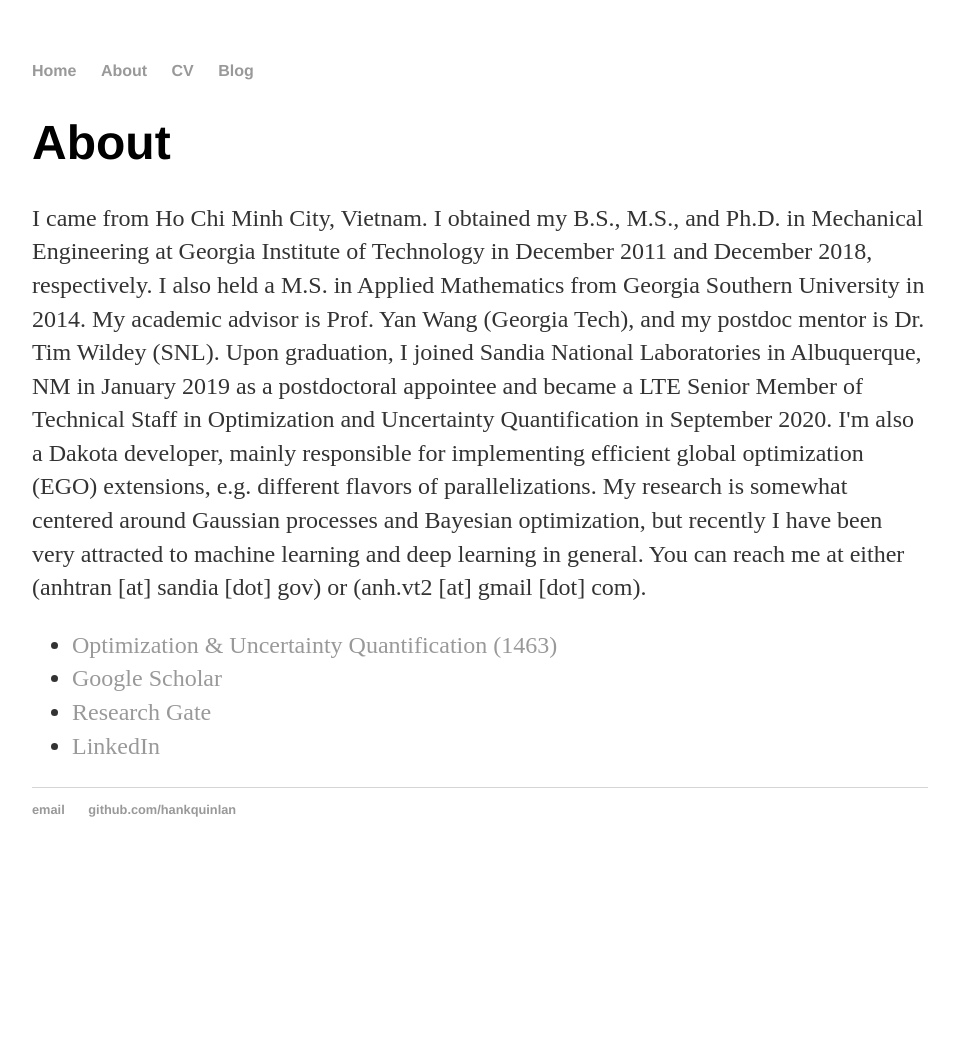
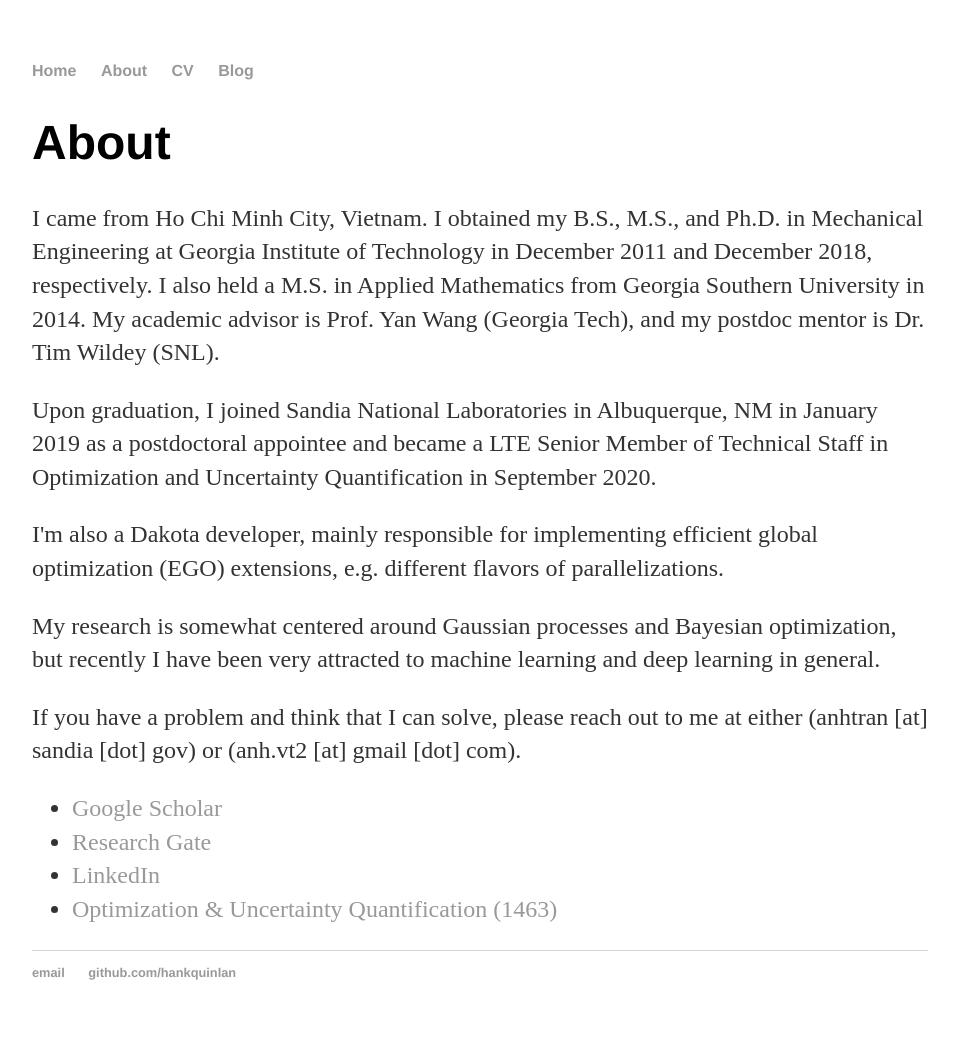
Before and after one commit to anhvt2/anhvt2.github.io, a Jekyll site: the page built from about/index.html, in a window 1280 px wide. Shown: the whole page, without its empty margins (160-1117 px from the left). Built offline with Jekyll 4.4.1, drawn with Linux system fonts in a browser that asks for light colours; before the commit the page ends 900 px from its top, so only the background shows below that.

Commit message:
update index.html

```diff
--- a/about/index.html
+++ b/about/index.html
@@ -5,20 +5,30 @@ title: About Anh Tran
 
 		<div class="about">
 			<h1>About</h1>
-			<p> I came from Ho Chi Minh City, Vietnam. I obtained my B.S., M.S., and Ph.D. in Mechanical Engineering at Georgia Institute of Technology in December 2011 and December 2018, respectively. I also held a M.S. in Applied Mathematics from Georgia Southern University in 2014. My academic advisor is Prof. Yan Wang (Georgia Tech), and my postdoc mentor is Dr. Tim Wildey (SNL). Upon graduation, I joined Sandia National Laboratories in Albuquerque, NM in January 2019 as a postdoctoral appointee and became a LTE Senior Member of Technical Staff in Optimization and Uncertainty Quantification in September 2020.
+			<p>
+				I came from Ho Chi Minh City, Vietnam. I obtained my B.S., M.S., and Ph.D. in Mechanical Engineering at Georgia Institute of Technology in December 2011 and December 2018, respectively. I also held a M.S. in Applied Mathematics from Georgia Southern University in 2014. My academic advisor is Prof. Yan Wang (Georgia Tech), and my postdoc mentor is Dr. Tim Wildey (SNL).
+			</p>
 
+			<p>
+				Upon graduation, I joined Sandia National Laboratories in Albuquerque, NM in January 2019 as a postdoctoral appointee and became a LTE Senior Member of Technical Staff in Optimization and Uncertainty Quantification in September 2020.
+			</p>
+
+			<p>
 			I'm also a Dakota developer, mainly responsible for implementing efficient global optimization (EGO) extensions, e.g. different flavors of parallelizations.
+			</p>
 
+			<p>
 			My research is somewhat centered around Gaussian processes and Bayesian optimization, but recently I have been very attracted to machine learning and deep learning in general.
+			</p>
 
-			You can reach me at either (anhtran [at] sandia [dot] gov) or (anh.vt2 [at] gmail [dot] com).
-
-		</p>
+			<p>
+			If you have a problem and think that I can solve, please reach out to me at either (anhtran [at] sandia [dot] gov) or (anh.vt2 [at] gmail [dot] com).
+			</p>
 
 			<ul class="contacts">
-				<li><a href="https://cfwebprod.sandia.gov/cfdocs/CompResearch/templates/insert/dept.cfm?org=01463">Optimization & Uncertainty Quantification (1463)</a></li>
 				<li><a href="https://scholar.google.com/citations?user=aucwGbsAAAAJ&hl=en">Google Scholar</a></li>
 				<li><a href="https://www.researchgate.net/profile/Anh_Tran239">Research Gate</a></li>
 				<li><a href="https://www.linkedin.com/in/anh-tran-b6b81729/">LinkedIn</a></li>
+				<li><a href="https://cfwebprod.sandia.gov/cfdocs/CompResearch/templates/insert/dept.cfm?org=01463">Optimization & Uncertainty Quantification (1463)</a></li>
 				</ul>
 		</div>
```
